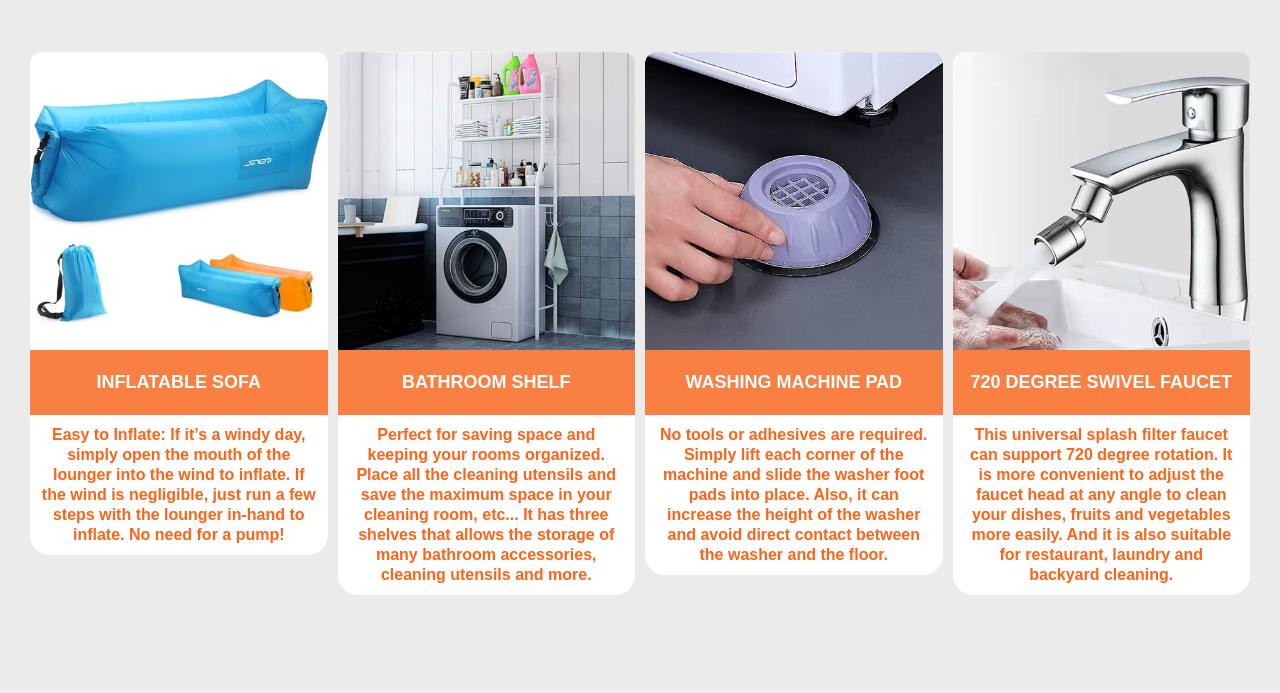
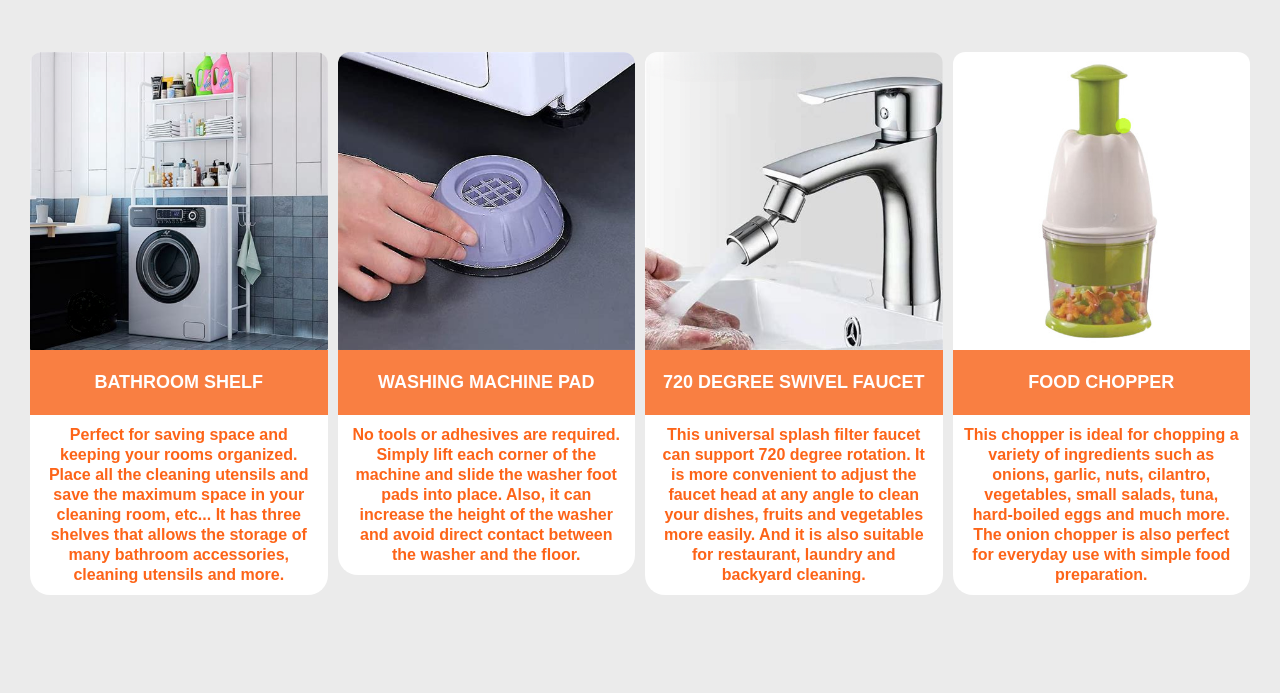
Before and after one commit to programateur00/KitchenBathIdeas, a plain HTML site: page index.html in a window 1280 px wide. Shown: the part 107-800 px from the top of the page. Drawn offline with Linux system fonts and the light colour scheme.

Commit message:
Update index.html

```diff
--- a/index.html
+++ b/index.html
@@ -16,17 +16,6 @@
     </div>
     <div class="container">
       <div class="grid-container">
-        <a class="product" href="sofa.html">
-            <div class="grid-item">
-                <img src="resources/sofa.jpg">
-                <button class="a1">
-                  INFLATABLE SOFA
-                </button>
-                <p class="p1">
-                  Easy to Inflate: If it’s a windy day, simply open the mouth of the lounger into the wind to inflate. If the wind is negligible, just run a few steps with the lounger in-hand to inflate. No need for a pump!                </p>
-                </p>
-                </div>
-                </a>
           <a class="product" href="shelf.html">
               <div class="grid-item">
                 <img src="resources/shelf.jpg">
```
